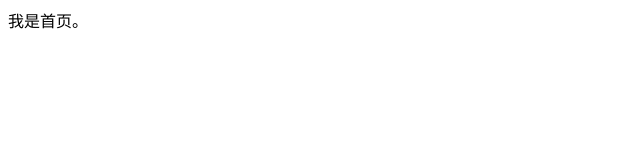
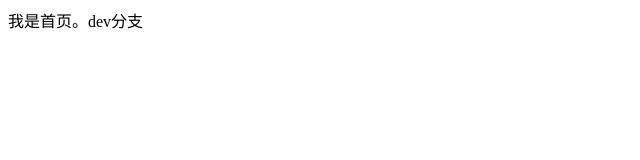
Before and after one commit to xiaoyisuper/1907, a plain HTML site: page index.html in a window 1280 px wide. Shown: the full height of the page, 0-640 px from the left. Drawn offline with Linux system fonts and the light colour scheme.

Commit message:
dev分支

```diff
--- a/index.html
+++ b/index.html
@@ -5,6 +5,6 @@
     <title>Title</title>
 </head>
 <body>
-我是首页。
+我是首页。dev分支
 </body>
 </html>
```
